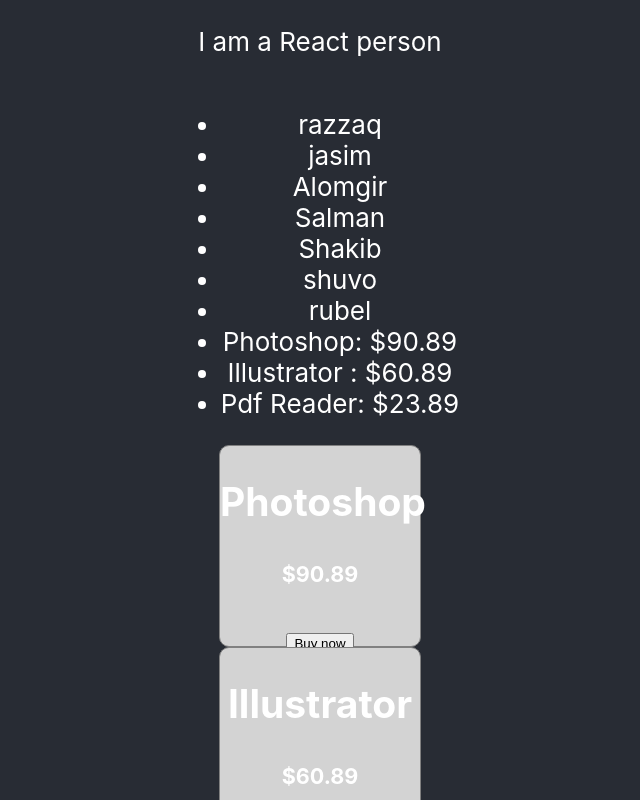
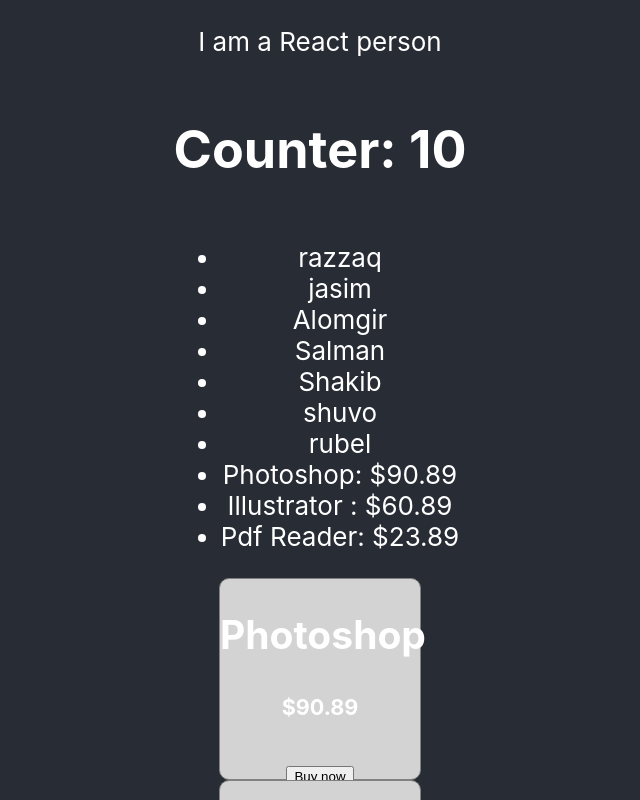
Before and after one commit to BbillahrariBBr/web-practice, a React (Create React App) app in the folder react/core-concepts/: page / in a window 1280 px wide. Shown: the top 800 px of the page, without its empty margins (320-960 px from the left). Built offline with nearby package versions, Linux system fonts and the light colour scheme.

Commit message:
react useState start

```diff
--- a/react/core-concepts/src/App.js
+++ b/react/core-concepts/src/App.js
@@ -1,4 +1,5 @@
 //import logo from './logo.svg';
+import { useState } from 'react';
 import './App.css';
 
 function App() {
@@ -14,6 +15,7 @@
     <div className="App">
       <header className="App-header">
         <p>I am a React person</p>
+        <Counter></Counter>
         <ul>
           {nayoks.map(nayok => <li>{nayok}</li>)}
           {products.map(product => <li>{product.name}: {product.price}</li>)}
@@ -33,6 +35,15 @@
       </header>
     </div>
   );
+}
+
+function Counter() {
+  const [count, setCount] = useState(10);
+    return(
+      <div>
+        <h1>Counter: {count}</h1>
+      </div>
+    )
 }
 
 function Product(props) {
```
